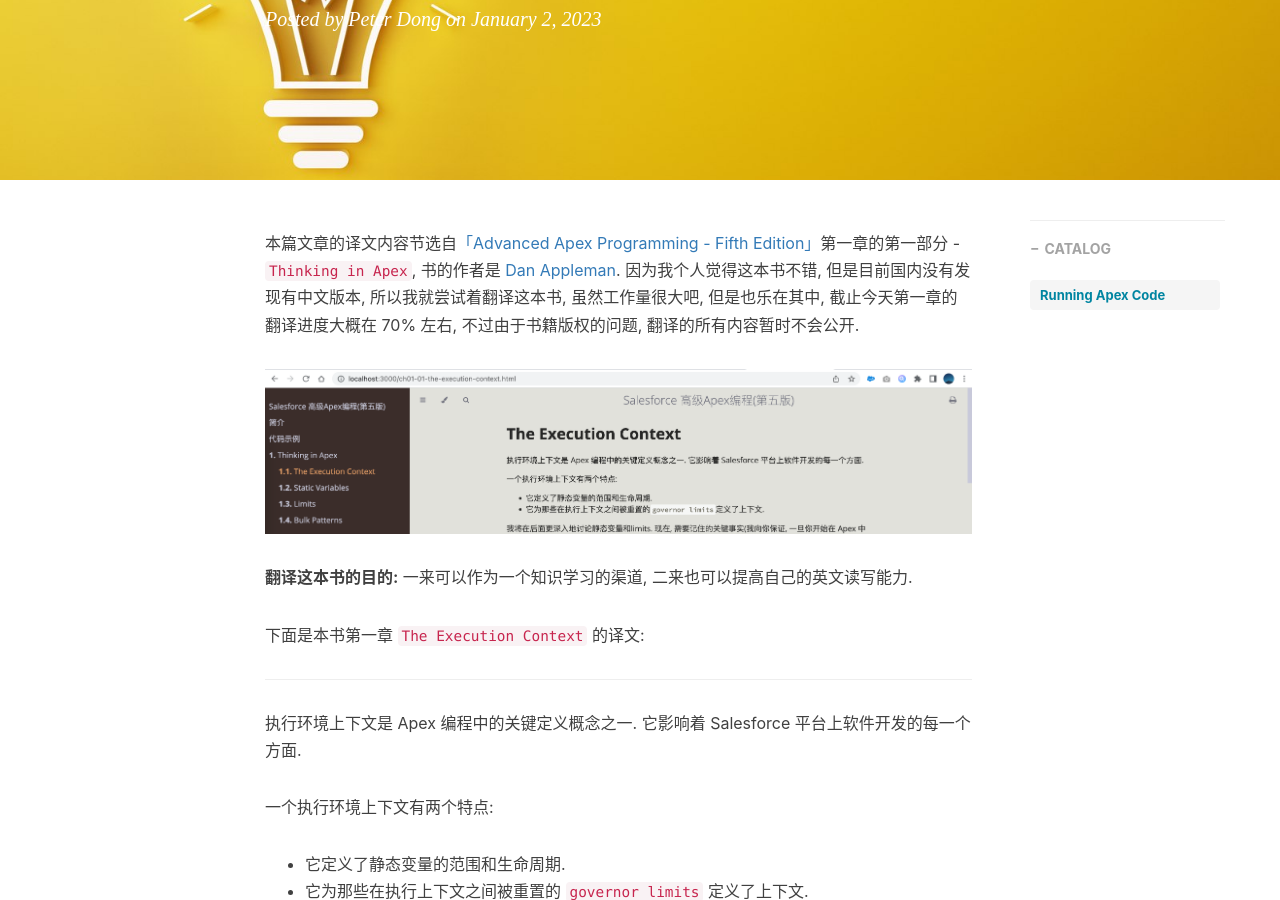
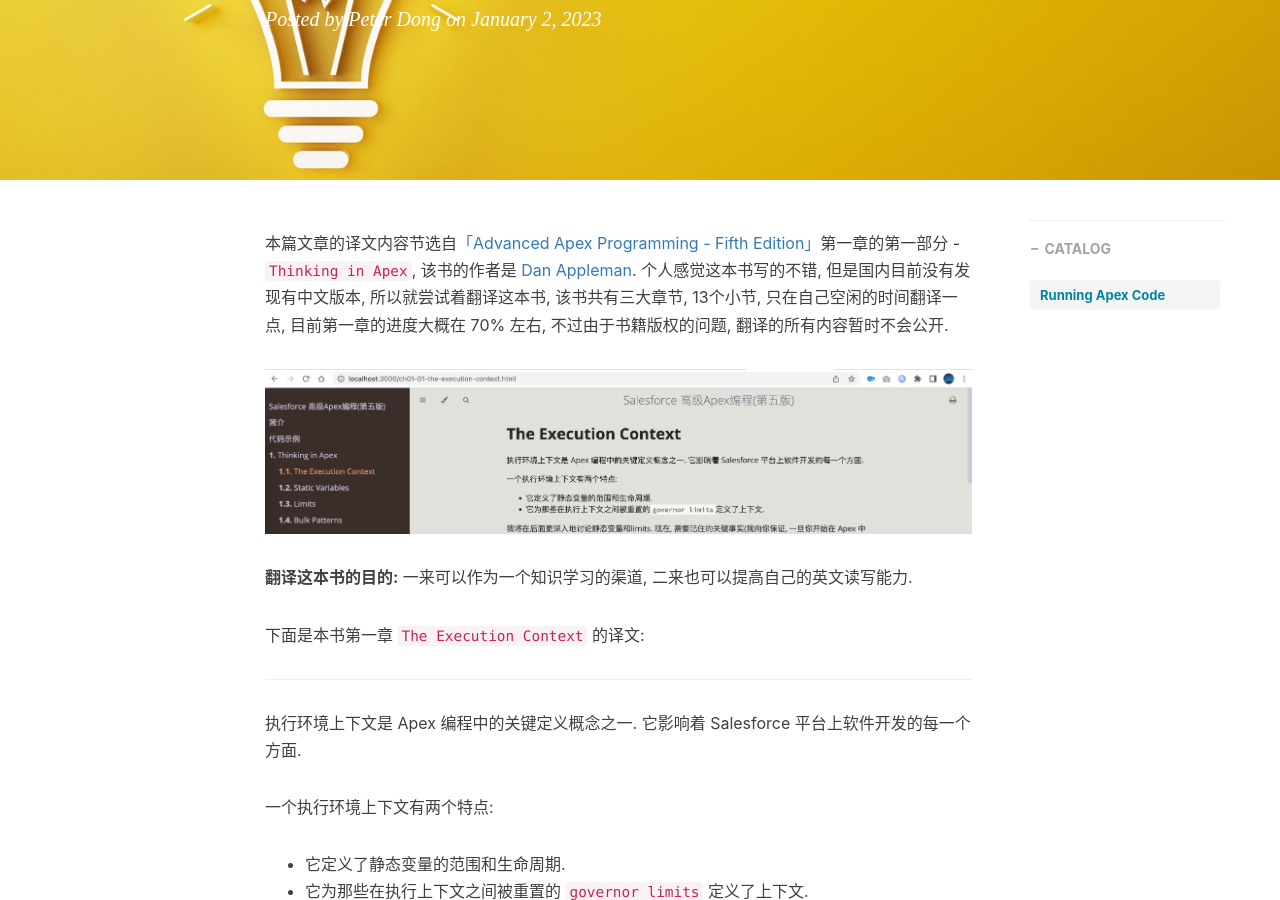
Before and after one commit to dyncan/dyncan.github.io, a Jekyll site: the page built from _posts/2023-01-02-the-execution-context-in-salesforce.markdown, in a window 1280 px wide and 900 px high, scrolled down 337 px. Built offline with Jekyll 4.4.1, drawn with Linux system fonts in a browser that asks for light colours; nearby versions of some CDN libraries; comment, search, counter and statistics services are not loaded.

Commit message:
update execution-context-salseforce.md contents

```diff
--- a/_posts/2023-01-02-the-execution-context-in-salesforce.markdown
+++ b/_posts/2023-01-02-the-execution-context-in-salesforce.markdown
@@ -12,7 +12,7 @@
   - Salesforce
 ---
 
-本篇文章的译文内容节选自[「Advanced Apex Programming - Fifth Edition」](https://advancedapex.com/)第一章的第一部分 - `Thinking in Apex`, 书的作者是 [Dan Appleman](https://twitter.com/danappleman). 因为我个人觉得这本书不错, 但是目前国内没有发现有中文版本, 所以我就尝试着翻译这本书, 虽然工作量很大吧, 但是也乐在其中, 截止今天第一章的翻译进度大概在 70% 左右, 不过由于书籍版权的问题, 翻译的所有内容暂时不会公开.
+本篇文章的译文内容节选自[「Advanced Apex Programming - Fifth Edition」](https://advancedapex.com/)第一章的第一部分 - `Thinking in Apex`, 该书的作者是 [Dan Appleman](https://twitter.com/danappleman). 个人感觉这本书写的不错, 但是国内目前没有发现有中文版本, 所以就尝试着翻译这本书, 该书共有三大章节, 13个小节, 只在自己空闲的时间翻译一点, 目前第一章的进度大概在 70% 左右, 不过由于书籍版权的问题, 翻译的所有内容暂时不会公开.
 
 ![img](/img/in-post/post-bg-advanced-apex-programming.png)
 
```
